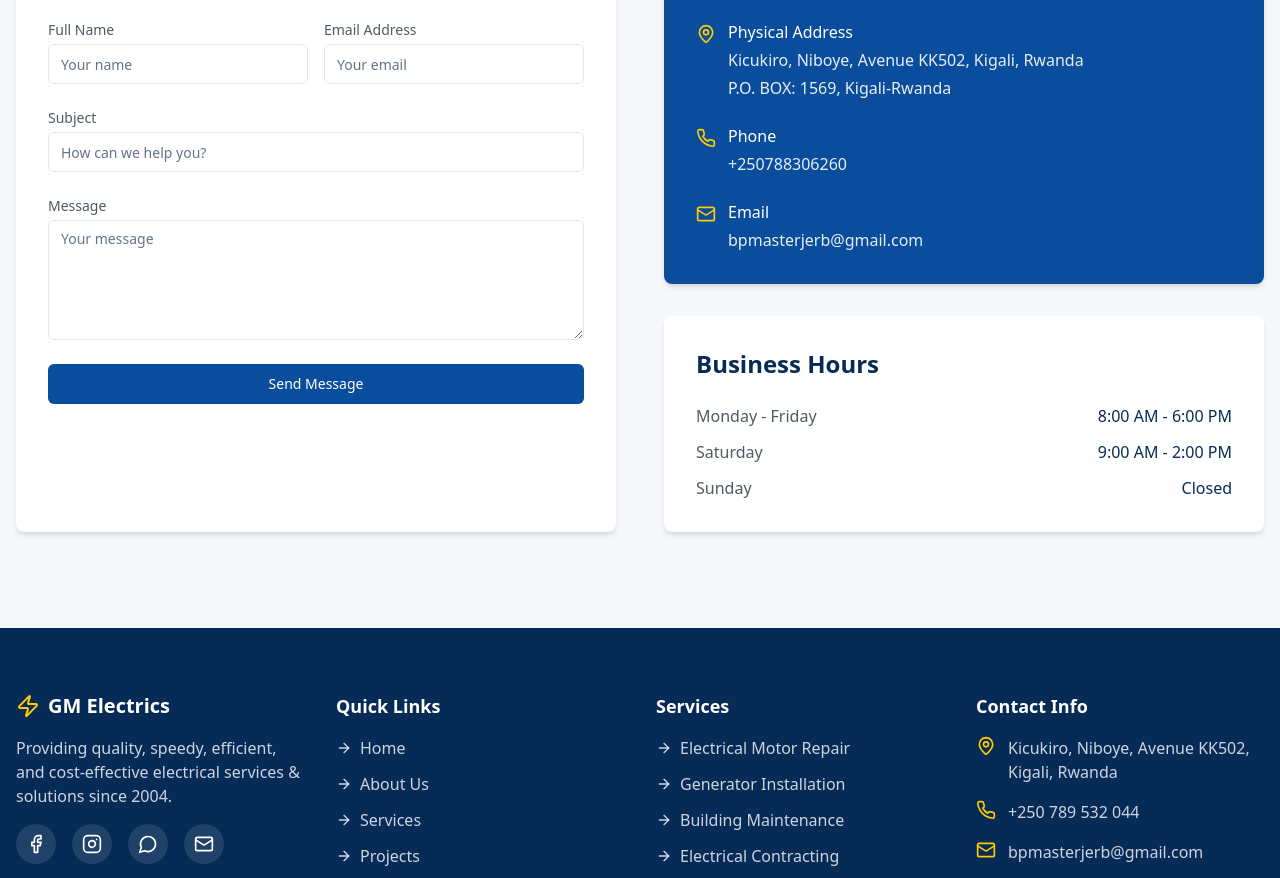
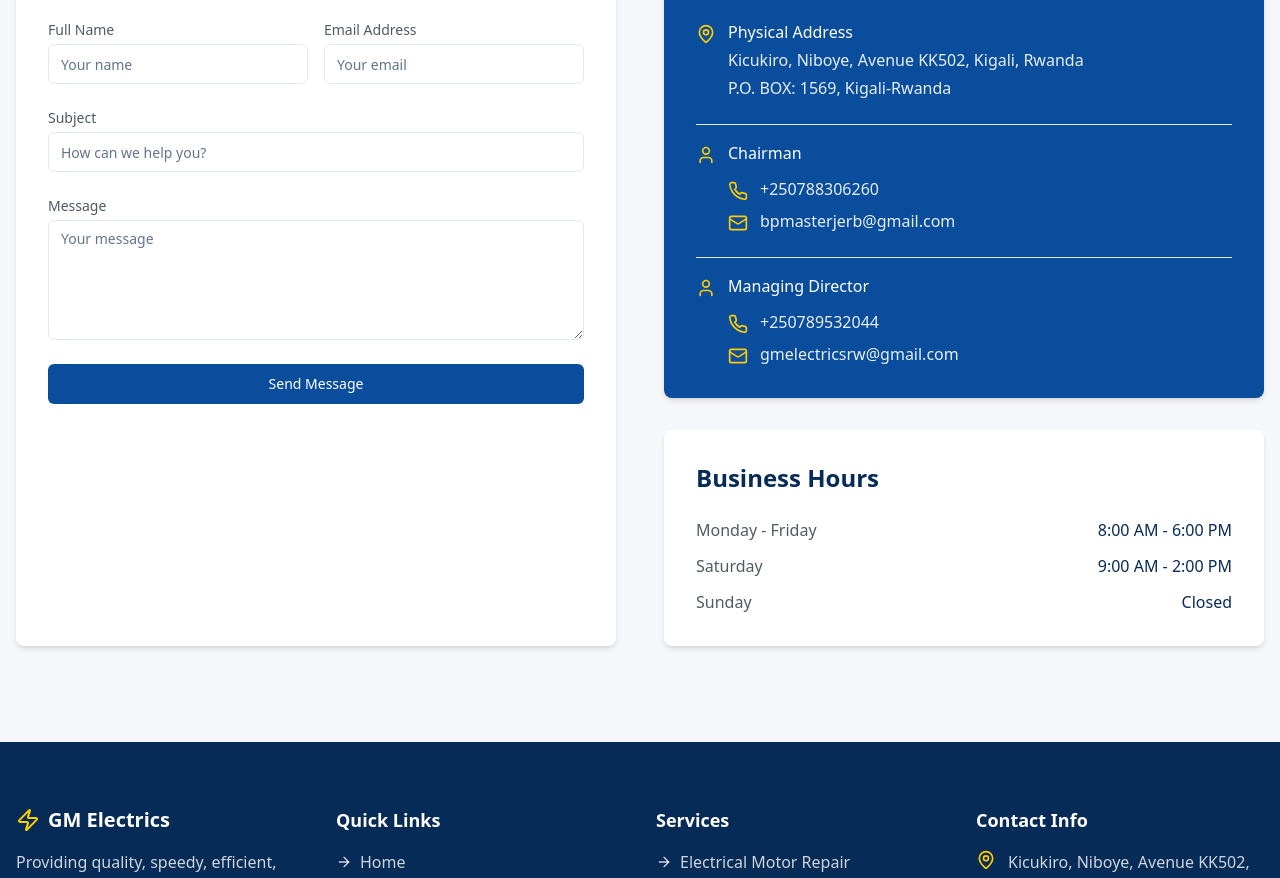
Before and after one commit to sm-junior0/gm_electrics, a React (Vite) app: page / in a window 1280 px wide. Shown: the part 4760-5638 px from the top of the page. Built offline with nearby package versions, Linux system fonts and the light colour scheme.

Commit message:
contact update

```diff
--- a/src/components/ContactSection.tsx
+++ b/src/components/ContactSection.tsx
@@ -1,7 +1,7 @@
 import { Button } from "@/components/ui/button";
 import { Input } from "@/components/ui/input";
 import { Textarea } from "@/components/ui/textarea";
-import { Phone, Mail, MapPin } from "lucide-react";
+import { Phone, Mail, MapPin, User } from "lucide-react";
 
 const ContactSection = () => {
   return (
@@ -81,22 +81,56 @@ const ContactSection = () => {
                     <p className="opacity-90 mt-1">P.O. BOX: 1569, Kigali-Rwanda</p>
                   </div>
                 </div>
-                <div className="flex items-start">
+
+                   {/* Chairman Contact */}
+                   <div className="border-t border-gm-lightblue pt-4">
+                  <div className="flex items-start mb-3">
+                    <User className="w-5 h-5 text-gm-yellow mr-3 mt-1" />
+                    <div>
+                      <h4 className="font-medium">Chairman</h4>
+                    </div>
+                  </div>
+                  <div className="flex items-start ml-8 mb-2">
                     <Phone className="w-5 h-5 text-gm-yellow mr-3 mt-1" />
                     <div>
-                    <h4 className="font-medium mb-1">Phone</h4>
                       <p className="opacity-90">
                         <a href="tel:+250788306260">+250788306260</a>
                       </p>
                     </div>
                   </div>
-                <div className="flex items-start">
+                  <div className="flex items-start ml-8">
                     <Mail className="w-5 h-5 text-gm-yellow mr-3 mt-1" />
                     <div>
-                    <h4 className="font-medium mb-1">Email</h4>
                       <p className="opacity-90">bpmasterjerb@gmail.com</p>
                     </div>
                   </div>
+                </div>
+
+                {/* Managing Director Contact */}
+                <div className="border-t border-gm-lightblue pt-4">
+                  <div className="flex items-start mb-3">
+                    <User className="w-5 h-5 text-gm-yellow mr-3 mt-1" />
+                    <div>
+                      <h4 className="font-medium">Managing Director</h4>
+                    </div>
+                  </div>
+                  <div className="flex items-start ml-8 mb-2">
+                    <Phone className="w-5 h-5 text-gm-yellow mr-3 mt-1" />
+                    <div>
+                      <p className="opacity-90">
+                        <a href="tel:+250789532044">+250789532044</a>
+                      </p>
+                    </div>
+                  </div>
+                  <div className="flex items-start ml-8">
+                    <Mail className="w-5 h-5 text-gm-yellow mr-3 mt-1" />
+                    <div>
+                      <p className="opacity-90">gmelectricsrw@gmail.com</p>
+                    </div>
+                  </div>
+                </div>
+
+
               </div>
             </div>
 
```
Lines whose indentation alone changed are shown as unchanged.
